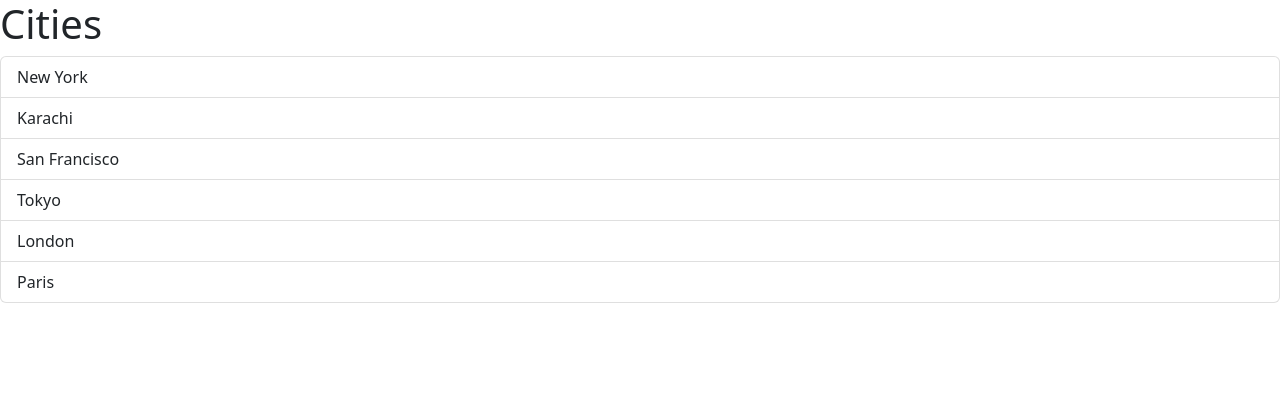
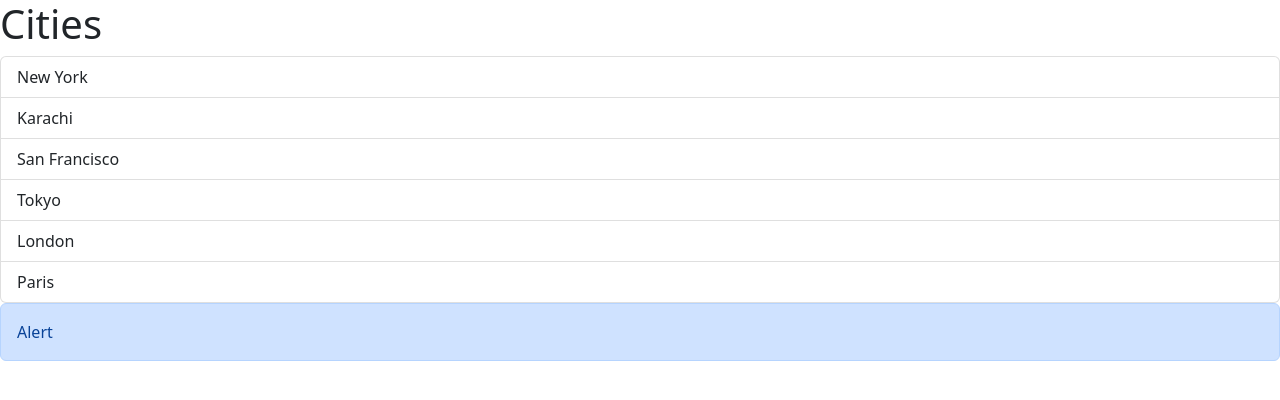
Before and after one commit to Mubashir-Siddique/My-First-React-App, a React (Vite) app: page / in a window 1280 px wide. Shown: the top 400 px of the page. Built offline with nearby package versions, Linux system fonts and the light colour scheme.

Commit message:
New component added

```diff
--- a/src/App.tsx
+++ b/src/App.tsx
@@ -1,3 +1,4 @@
+import Alert from "./components/Alert";
 import ListGroup from "./components/ListGroup";
 
 function App() {
@@ -21,6 +22,8 @@ function App() {
         heading="Cities"
         onSelectItem={handleSelectItem}
       />
+
+      <Alert />
     </div>
   );
 }
--- /dev/null
+++ b/src/components/Alert.tsx
@@ -0,0 +1,5 @@
+const Alert = () => {
+  return <div className="alert alert-primary">Alert</div>;
+};
+
+export default Alert;
```
